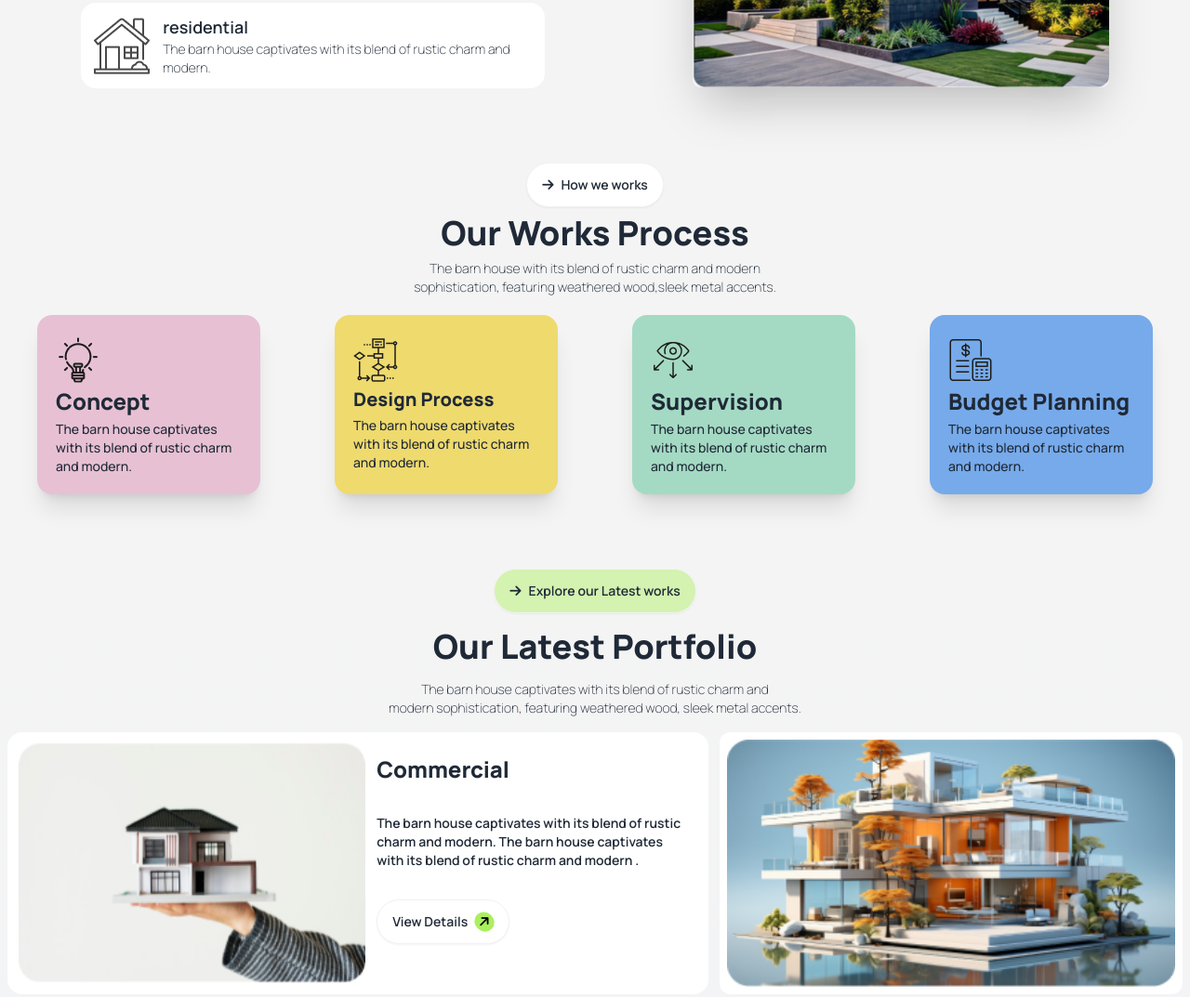
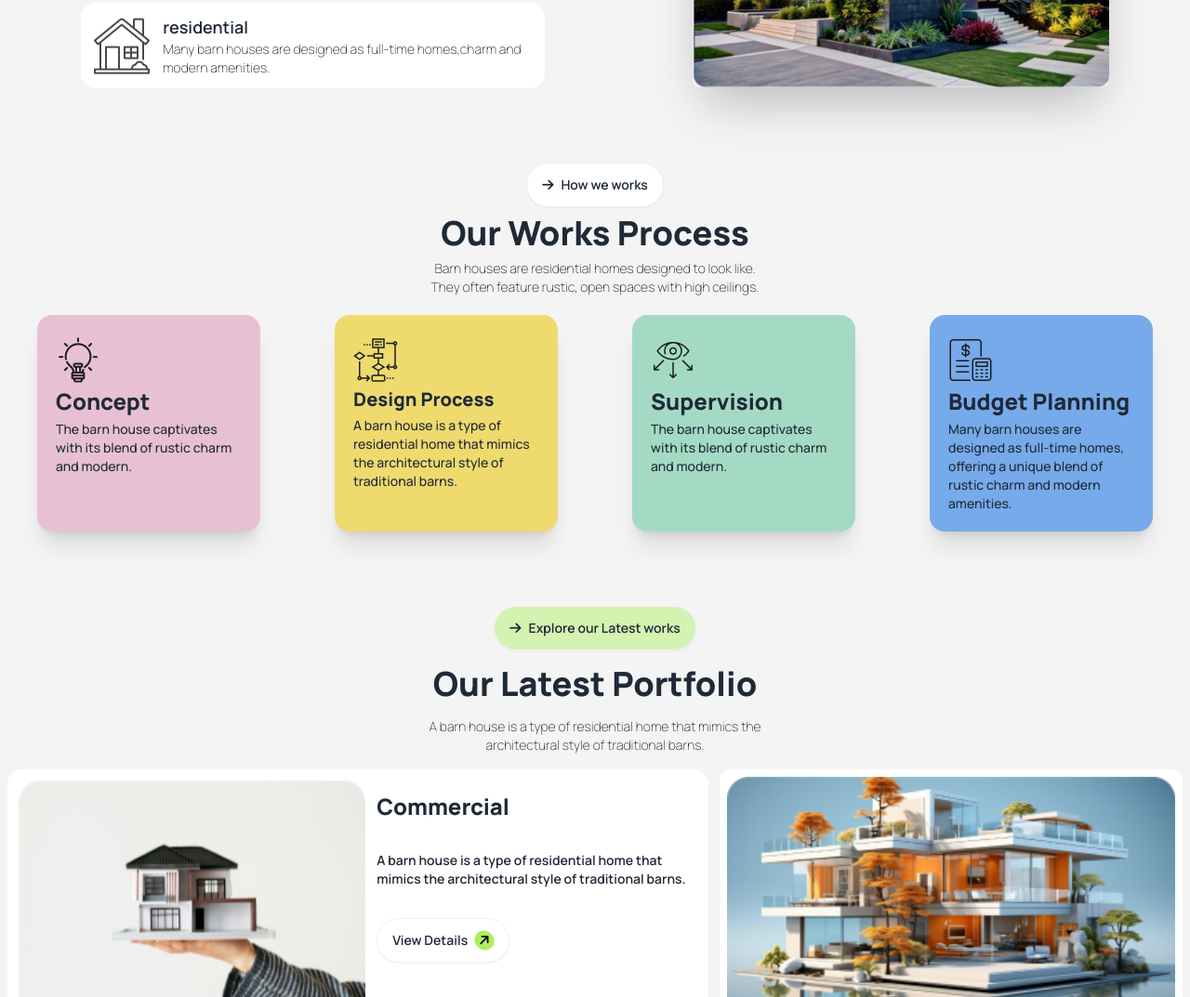
Before and after one commit to saikat1076/Assignment-3, a plain HTML site: page index.html in a window 1280 px wide. Shown: the part 1085-2158 px from the top of the page at 93% size. Drawn offline with nearby package versions, Linux system fonts and the light colour scheme.

Commit message:
final commit

```diff
--- a/index.html
+++ b/index.html
@@ -36,7 +36,7 @@
     </script>
 </head>
 <body class="font-manrope">
-    <header class="md:container mx-auto bg-white-primary">
+    <header class="md:container mx-auto bg-gradient-to-b from-white-primary to-white">
         <nav>
             <div class="navbar justify-between">
                 <div class="navbar-start lg:flex-1">
@@ -118,7 +118,7 @@
                     <img src="assets/residential.png" alt="">
                     <div>
                       <h4 class="text-lg font-semibold">residential</h4>
-                      <p class="text-sm font-extralight">The barn house captivates with its blend of rustic charm and modern.</p>
+                      <p class="text-sm font-extralight">Many barn houses are designed as full-time homes,charm and modern amenities.</p>
                     </div>
                   </div>
               </div>
@@ -129,7 +129,7 @@
         <div class="mx-auto text-center mb-5">
           <button class="btn lg:m-0 bg-white rounded-full mx-auto"><i class="fa-solid fa-arrow-right"></i>How we works </button>
           <h1 class="text-4xl font-extrabold my-2">Our Works Process</h1>
-          <p class="text-sm font-extralight">The barn house with its blend of rustic charm and modern <br> sophistication, featuring weathered wood,sleek metal accents.</p>
+          <p class="text-sm font-extralight">Barn houses are residential homes designed to look like. <br> They often feature rustic, open spaces with high ceilings.</p>
         </div>
         <div class="grid lg:grid-cols-4 grid-cols-1 gap-y-5">
           <div class="card bg-[#E7C1D3] lg:w-60 w-96 py-4 mx-auto shadow-xl">
@@ -143,7 +143,7 @@
             <img class="w-1/5 ml-5 mt-2" src="assets/flow-chart.png" alt="">
             <div class="card-body p-1 px-5 gap-y-1">
               <h2 class="card-title text-xl font-extrabold">Design Process</h2>
-              <p class="text-sm font-medium">The barn house captivates with its blend of rustic charm and modern.</p>
+              <p class="text-sm font-medium">A barn house is a type of residential home that mimics the architectural style of traditional barns.</p>
             </div>
           </div>
           <div class="card bg-[#A4DAC3] lg:w-60 w-96 py-4 mx-auto  shadow-xl">
@@ -157,7 +157,7 @@
             <img class="w-1/5 ml-5 mt-2" src="assets/budget-planning.png" alt="">
             <div class="card-body p-1 px-5 gap-y-1">
               <h2 class="card-title text-2xl font-extrabold">Budget Planning</h2>
-              <p class="text-sm font-medium">The barn house captivates with its blend of rustic charm and modern.</p>
+              <p class="text-sm font-medium">Many barn houses are designed as full-time homes, offering a unique blend of rustic charm and modern amenities.</p>
             </div>
           </div>
         </div>
@@ -166,14 +166,14 @@
         <div class="text-center">
           <button class="btn lg:m-0 bg-[#abf05c71] rounded-full mx-auto"><i class="fa-solid fa-arrow-right"></i>Explore our Latest works</button>
           <h1 class="text-4xl font-extrabold my-4">Our Latest Portfolio</h1>
-          <p class="lg:text-sm text-xs font-extralight mb-4">The barn house captivates with its blend of rustic charm and <br> modern sophistication, featuring weathered wood, sleek metal accents.</p>
+          <p class="lg:text-sm text-xs font-extralight mb-4">A barn house is a type of residential home that mimics the <br> architectural style of traditional barns.</p>
         </div>
         <div class="grid lg:grid-cols-5 grid-cols-1 gap-3 m-2">
           <div class="lg:col-span-3 flex lg:flex-row flex-col rounded-2xl p-3 bg-white">
           <img src="assets/img1.png" alt="">
             <div class="lg:pl-3 pt-3">
               <h1 class="text-2xl font-extrabold">Commercial</h1>
-              <p class="text-sm font-semibold my-2 xl:my-8 pr-2">The barn house captivates with its blend of rustic charm and modern. The barn house captivates with its blend of rustic charm and modern .</p>
+              <p class="text-sm font-semibold my-2 xl:my-8 pr-2">A barn house is a type of residential home that mimics the architectural style of traditional barns.</p>
               <button><a class="btn bg-white rounded-full">View Details<i class="fa-solid fa-arrow-right bg-green-primary text-black rounded-full -rotate-45 p-1"></i></a></button>
             </div>
           </div>
@@ -235,7 +235,7 @@
             <img class="h-full w-80 mx-auto" src="assets/article3.png" alt="">
           </div>
         </div>
-        <div class="lg:mx-96 mx-28 my-5">
+        <div class="lg:ml-96 mx-28 my-5">
           <a class="btn bg-green-primary rounded-full">About more<i class="fa-solid fa-arrow-right bg-black text-white rounded-full -rotate-45 p-1"></i></a>
         </div>
       </section>
@@ -263,7 +263,7 @@
         <div>
           <a class="text-2xl font-bold"><i class="fa-solid fa-arrow-right bg-green-primary text-black rounded-full -rotate-45 p-1 mx-1"></i>Rinterio</a>
         </div>
-        <p class="text-sm font-extralight">The barn house with its blend of rustic charm and modern sophistication,<br> featuring weathered wood, sleek metal accents.</p>
+        <p class="text-sm font-extralight"> Ablaze is usually  used of buildings or vehicles, <br> while aflame and alight can be used in most contexts.</p>
       </div>
         <nav class="grid lg:grid-flow-col grid-flow-row gap-8">
           <a class="link link-hover">Home</a>
```
